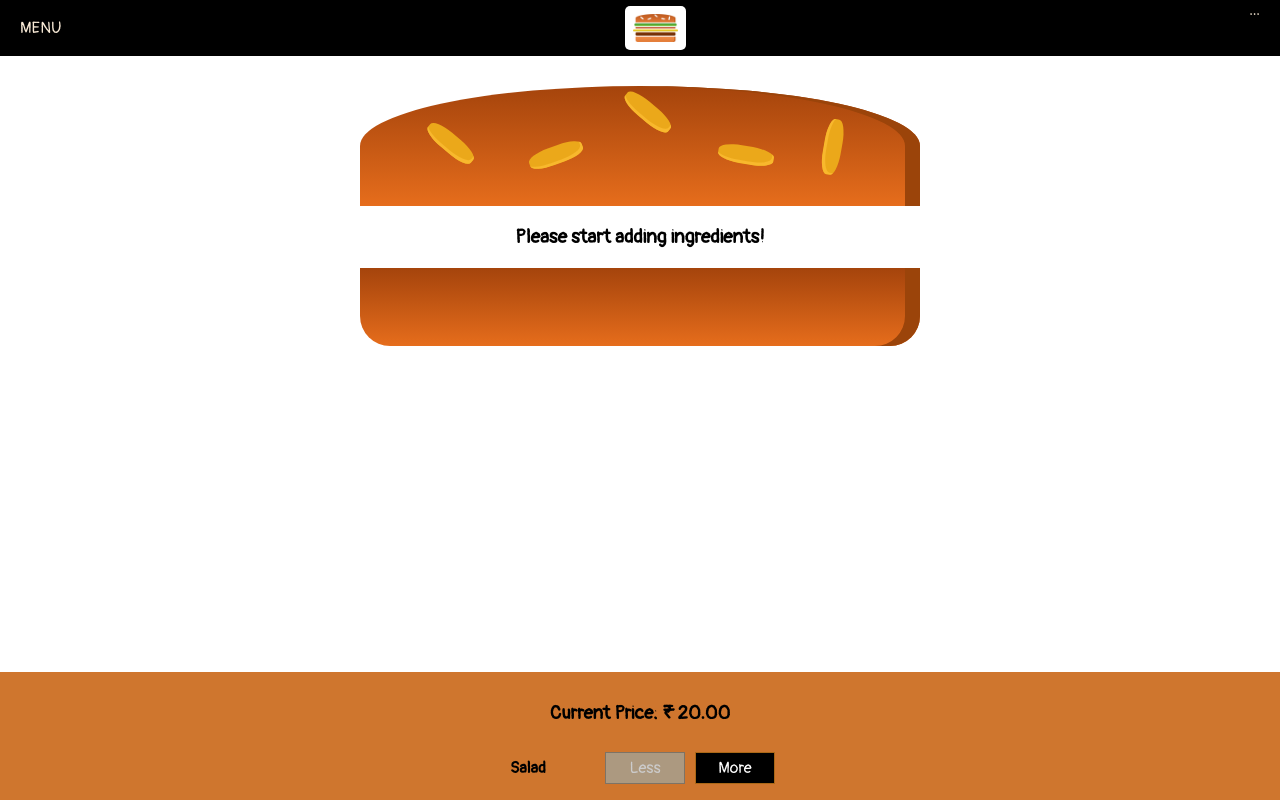
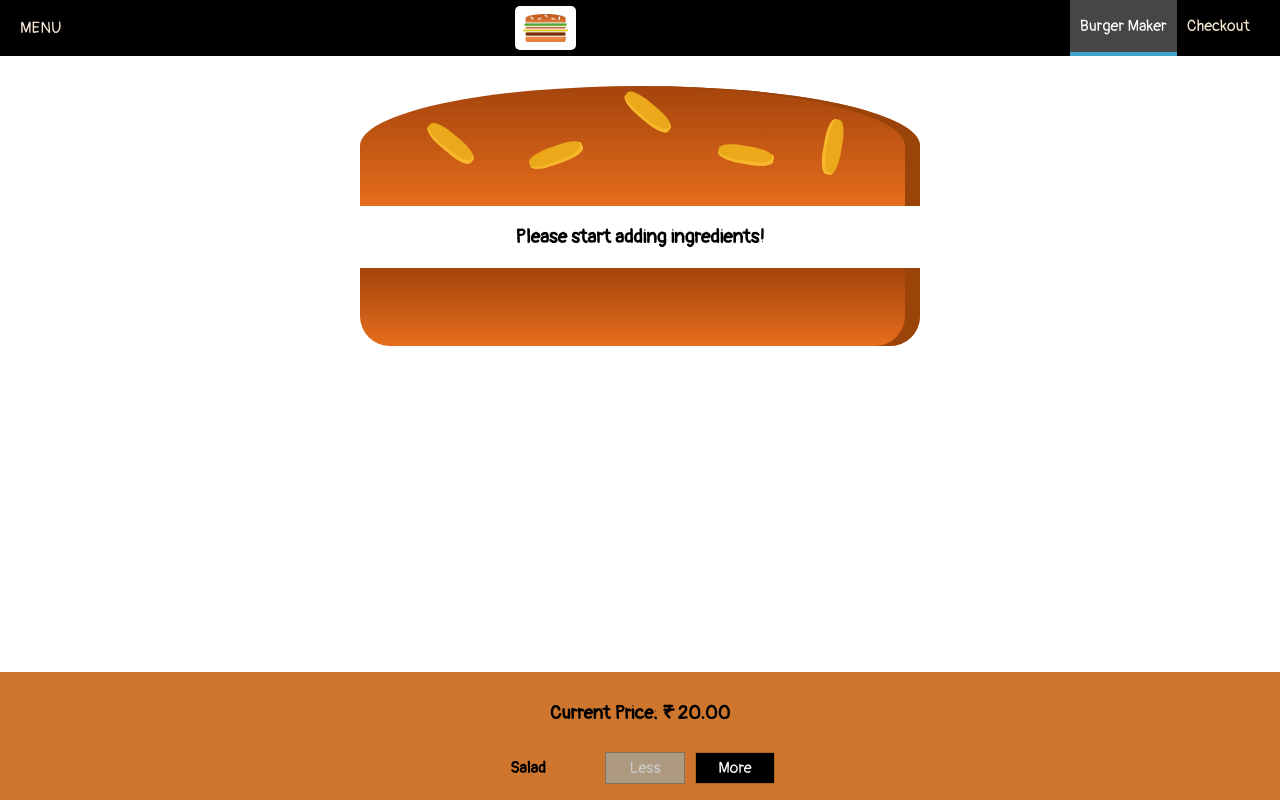
Before and after one commit to meghnavarma0/burger-maker, a React (Create React App) app: page / in a window 1280 px wide. Shown: the top 800 px of the page. Built offline with nearby package versions, Linux system fonts and the light colour scheme.

Commit message:
navigation items added

```diff
--- /dev/null
+++ b/src/components/Navigation/NavigationItems/NavigationItem/NavigationItem.js
@@ -0,0 +1,11 @@
+import React from 'react';
+import classes from './NavigationItem.module.css';
+const navigationItem = props => (
+	<li className={classes.NavigationItem}>
+		<a href={props.link} className={props.active ? classes.active : null}>
+			{props.children}
+		</a>
+	</li>
+);
+
+export default navigationItem;
--- /dev/null
+++ b/src/components/Navigation/NavigationItems/NavigationItem/NavigationItem.module.css
@@ -0,0 +1,25 @@
+.NavigationItem {
+	margin: 0;
+	box-sizing: border-box;
+	display: flex;
+	height: 100%;
+	align-items: center;
+}
+
+.NavigationItem a {
+	color: antiquewhite;
+	text-decoration: none;
+	height: 100%;
+	padding: 16px 10px;
+	border-bottom: 4px solid transparent;
+	box-sizing: border-box;
+	display: block;
+}
+
+.NavigationItem a:hover,
+.NavigationItem a:active,
+.NavigationItem a.active {
+	background-color: #464646;
+	border-bottom: 4px solid #40a4c8;
+	color: white;
+}
--- /dev/null
+++ b/src/components/Navigation/NavigationItems/NavigationItems.js
@@ -0,0 +1,14 @@
+import React from 'react';
+import classes from './NavigationItems.module.css';
+import NavigationItem from './NavigationItem/NavigationItem';
+
+const navigationItems = () => (
+	<ul className={classes.NavigationItems}>
+		<NavigationItem link='/' active>
+			Burger Maker
+		</NavigationItem>
+		<NavigationItem link='/'>Checkout</NavigationItem>
+	</ul>
+);
+
+export default navigationItems;
--- /dev/null
+++ b/src/components/Navigation/NavigationItems/NavigationItems.module.css
@@ -0,0 +1,8 @@
+.NavigationItems {
+	margin: 0;
+	padding: o;
+	list-style: none;
+	display: flex;
+	align-items: center;
+	height: 100%;
+}
--- a/src/components/Navigation/Toolbar/Toolbar.js
+++ b/src/components/Navigation/Toolbar/Toolbar.js
@@ -1,11 +1,14 @@
 import React from 'react';
 import classes from './Toolbar.module.css';
 import Logo from '../../Logo/Logo';
+import NavigationItems from '../NavigationItems/NavigationItems';
 const toolbar = props => (
 	<header className={classes.Toolbar}>
 		<div>MENU</div>
 		<Logo />
-		<nav>...</nav>
+		<nav>
+			<NavigationItems />
+		</nav>
 	</header>
 );
 
```
